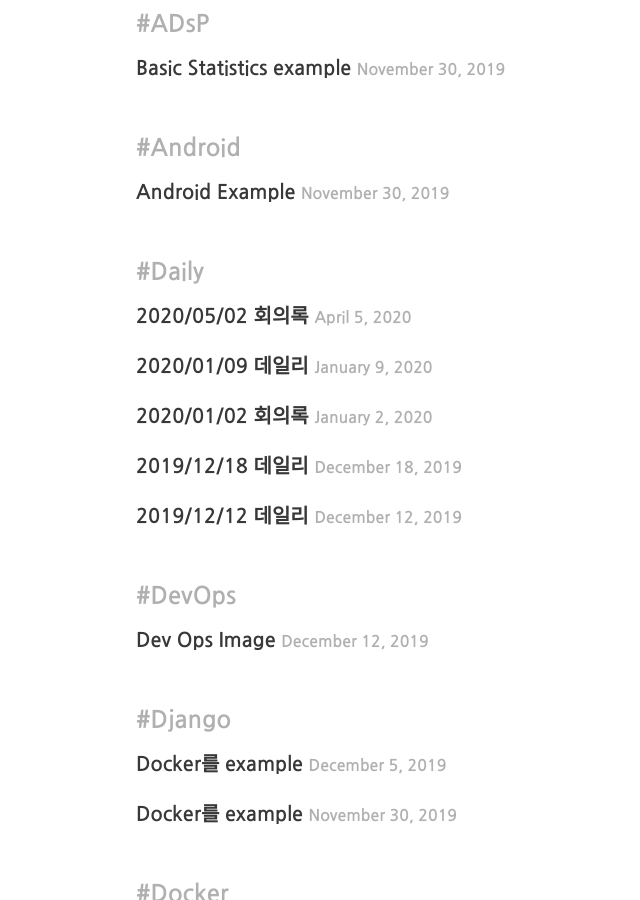
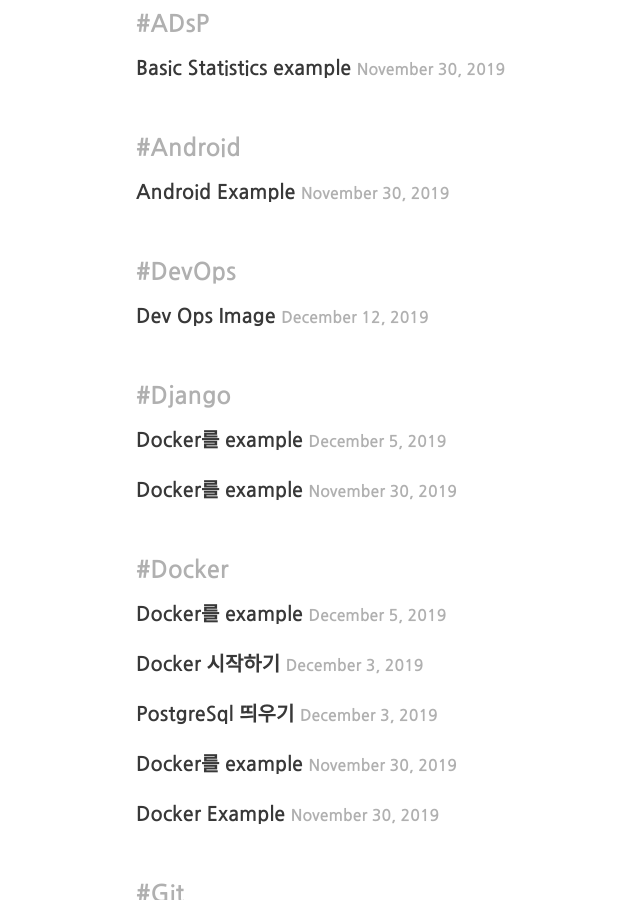
Before and after one commit to wa-ncs/wa-ncs.github.io, a Jekyll site: the page built from tags.html, in a window 1280 px wide and 900 px high, scrolled down 311 px. Shown: the whole window, without its empty margins (120-760 px from the left). Built offline with Jekyll 4.4.1, drawn with Linux system fonts in a browser that asks for light colours; nearby versions of some CDN libraries; comment, search, counter and statistics services are not loaded; some of the changed lines change nothing that is shown; some of the changed text lies outside the part shown.

```diff
--- a/_posts/Project-Minutes/2019-12-12-3-daliy.md
+++ /dev/null
@@ -1,36 +0,0 @@
----
-layout: post
-title: 2019/12/12 데일리
-comments: true
-categories : [Project/Daily]
-tags: [Daily]
-author: sbim
-userImage: /assets/user-img/sbim.png
----
-
----
-
-## 회의내용
-  1. Django 서버 없앰 <br>
-  사유: 성혜님 의견 api서버는 spring으로 충분 사용이유 불필요. <br>
-  ** 파이썬은 크롤링 연동으로 사용
-
-  2. 형상관리 gitflow로 결정
-
-### 서버
-#### 규칙
- /home 디렉토리 위에 서버를 올린다. ex) /home/spring, /home/nodejs
-
- 포트번호 목록
-
- Spring :8080 <br>
- node :8000 <br>
- jenkins :9090 <br>
- postgress : default(5413 (?)) <br>
-
-## 12.19 까지 해야할 것
-    1. 슬랙채널다 입장하기 <br>
-    2. (optional) 인텔리J로 도커 배포 연동하기 gradle <br>
-    3. Gcp 연동 ㅡ 성혜님만 <br>
-    4. 도커 파일로 리눅스 명령어 해보기 <br>
-    5. 구현해보고싶은 서비스 3~ 5개 생각해오기 <br>
--- a/_posts/Project-Minutes/2019-12-18-4-daily.md
+++ /dev/null
@@ -1,71 +0,0 @@
----
-layout: post
-title: 2019/12/18 데일리
-comments: true
-categories : [Project/Daily]
-tags: [Daily]
-author: hanseonghye
----
-
----
-
-> <subtitle> 기술적 변경 사항 </subtitle>
-
-## Docker  🐬
----
-- docker-compose의 정확한 사용법을 아직 모르겠다. 공부하면서 적용할 것임.
-- git에 push 할때 마다 docker hub와 연결해서 자동으로 build 할 수 있다.
-- 여기서 build란 변경한 이미지를 새로 적용한다는 뜻
-
-<br>
-<br>
-
-> <subtitle>  서비스 내용 </subtitle>
-
-## 우선 순위 上
----
-- 태그
-- 백로그
-- 채팅
-- 익명 닉네임
-- 댓글 크기 조절 (악성 댓글)
-- HATEOAS 적용하기
-<br>
-
-## 그 외
----
-- 메시지 큐 적용
-- 그래프 QL 적용
-- google analytics -> 클릭한 곳 분석 등등  -->이건 개발자의 영역 밖이기도 하다.
-- 실시간 동영상 스트리밍 -> 웹의 영역 밖이다. 구현도 어려울 것임. 유튜브같은 곳에서 api를 제공한다면 좀더 쉽고 재밋게 만들수 있을것이다. 알아보자
-
-<br>
-<br>
-
-
-> <subtitle> 다음 모임까지 해야할 것 </subtitle>
-
----
-- 각자 *git clone* 해서 docker compose 적용해서 실행해 볼것.
-- 테이블 초안 짜오기
-- JWT, Auth 정하기
-- GCP 세팅 문서화
-<br>
-<br>
-
-## 역할 분담 🎅
-#### GCP 세팅
-김성모, 이정은
-<br>
-#### 테이블 모델링
-김성모 -> 게시판
-<br>
-문상수 -> 태그, 백로그
-<br>
-유재형 -> 백로그, 채팅
-<br>
-이정은 -> 태그
-<br>
-임수빈 -> 회원
-<br>
-한성혜 -> 식당
--- a/_posts/Project-Minutes/2020-01-02-5-daily.md
+++ /dev/null
@@ -1,67 +0,0 @@
----
-layout: post
-title: 2020/01/02 회의록
-comments: true
-categories : [Project/Daily]
-tags: [Daily]
-author: sangsumoon
----
-
-
-
-
-
-## 테이블 모델링 및 회의 결과 :smile_cat:
-
-**공통**
-
-- 모든 테이블에 필요할 수 있는 옵션 테이블이 존재함.
-  - 계층형에 대해 한번 더 확인.
-
-**게시판**
-
-- category_id 에 대한 수정 ( 옵션 테이블 활용 )
-- restaurant_id 가 필요한지 ( 식당 테이블과 잘 맞춰야할듯)
-- like / dislike 테이블로 분리하기
-
-**태그**
-
-- 태그와 게시물은 다대다로 유지
-- 코멘트에 해시태그를 활용할때 테이블 구조
-  - 테이블을 두개 나눈다는 의견
-  - 하나에 null을 하자는 의견
-    - 복합키 문제
-  - type을 serial 에서 String 으로 하자는 의견
-
-**백로그**
-
-- 현재 app log 에 대해서만 고려되어 있으나, db에서 발생할 수 있는 오류에 대해서도 로그가 쌓일수 있게끔.
-- throwable이나 stacktrace 등은 null로 처리될수 있기 때문에 조금 고민해봐야할듯?
-
-**채팅**
-
-- 노드 js를 활용하여 서버 구축
-- 채팅에 대해 실시간으로 테이블에 insert 하는건 절대 아닐텐데.. 찾아봐야함
-  - 프론트 단에서의 고려
-- 채팅방에 들어왔다 나갔다 하는 부분에 대한 고려
-- 서버가 죽었을때의 대처 (우선 보류)
-
-**회원**
-
-- 비회원 테이블 컬럼 정리
-- 비회원 로그인 방법
-  - 회원 입장 / Guest 입장 을 구분짓고 Guset 입장을 누르면 자동으로 생성된 아이디로 접근이 가능한 서비스들에 대해 이용가능하게 끔 함.
-
-**식당**
-
-- 참고가 될만한 사이트 : https://www.diningcode.com/ ====>> 다이닝코드
-
-
-
-
-
-## 다음 모임 준비 사항 :book:
-
-- 초안에 대한 수정
-- JWT, Auth 정하기
-- GCP 세팅 문서화
--- a/_posts/Project-Minutes/2020-01-09-6-daily.md
+++ /dev/null
@@ -1,40 +0,0 @@
----
-layout: post
-title: 2020/01/09 데일리
-comments: true
-categories : [Project/Daily]
-tags: [Daily]
-author: SungmoKim
----
-
----
-
-> <subtitle>  회의 내용 </subtitle>
-
----
-- 회의 내용Token 인증방식에 대한 차이점 설명 (임수빈님) (JWT Token과 OAuth(프로토콜))
-  - 우리의 프로젝트에서는 우선 jwt 사용
-    -  추후 확인 예정 : 저장 위치(로컬스토리지? 쿠키?) , 로직의 위치
-- 소나큐브 설명 : 정적 분석을 위한 툴(코드컨벤션, 안쓰여지는 코드 메모리릭방지, 코드스멜 제거 등등) (임수빈님)
-
-<br>
-<br>
-
-> <subtitle>  다음 회의 예정 </subtitle>
-
----
-- Intellij 설정법 공유 및 개발환경 준비 공유(김성모님)
-- exERD 로 구성된 테이블 작성 후 GIT에 올리기 (전원)
-  - 올릴 때 공통파일 1개에 자기의 테이블 합치는 작업과 본인용 파일 1개 올리기
-  -  자신의 테이블 올릴 때 필요한 기능? 간략하게나마 준비해오기
-- 요구사항 나누기
-
-> <subtitle>  앞으로의 예정 </subtitle>
-
----
-- 2020년 1월 21일 화요일 회의!!!!
-- 2020년 1월 21일 - 요구사항 리뷰
-- 2020년 1월 30일 - 요구사항 피드백에 따라 수정본 가져오기
-
-<br>
-<br>
--- a/_posts/Project-Minutes/2020-04-05-2-daily.md
+++ b/_posts/Project-Minutes/2020-04-05-2-daily.md
@@ -3,7 +3,7 @@
 title: 2020/05/02 회의록
 comments: true
 categories : [Project/Minutes]
-tags: [Daily]
+tags: [Minutes]
 author: srkks
 userImage: /assets/img/avatar.png
 ---
```
